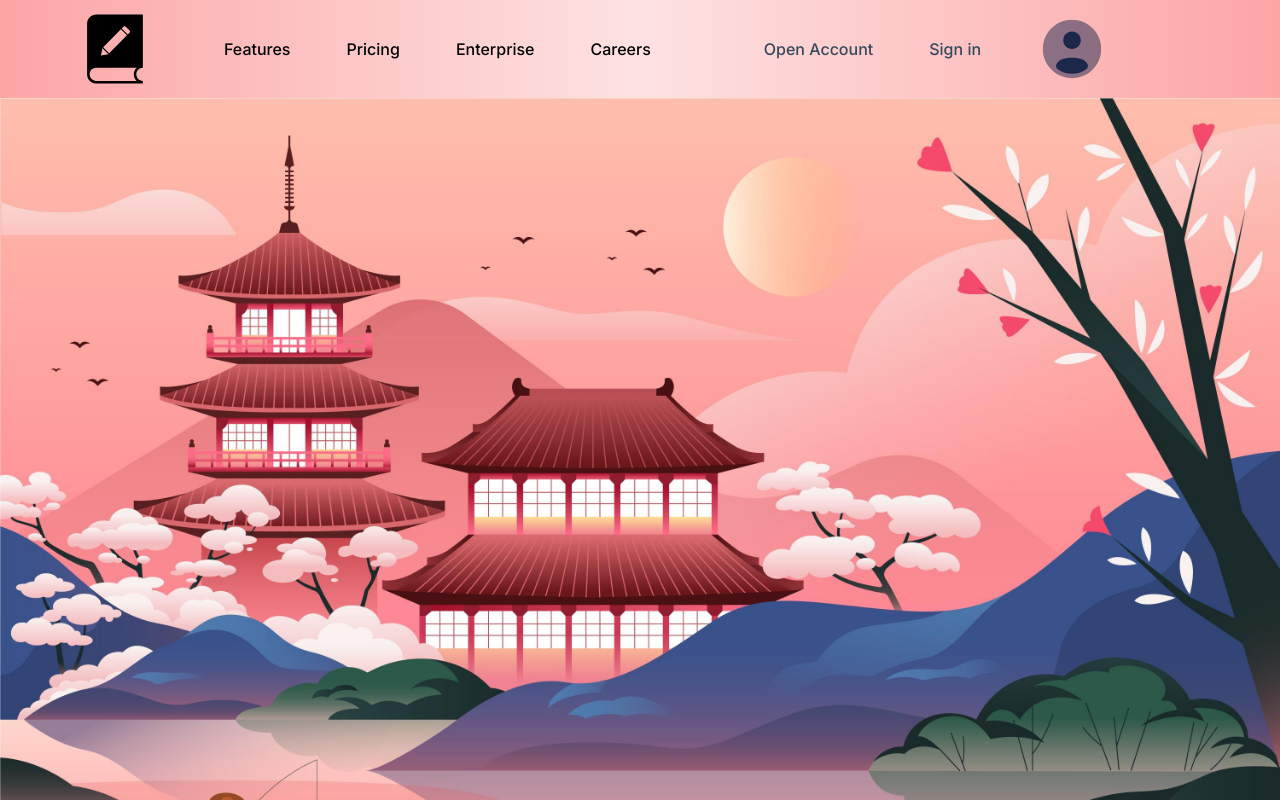
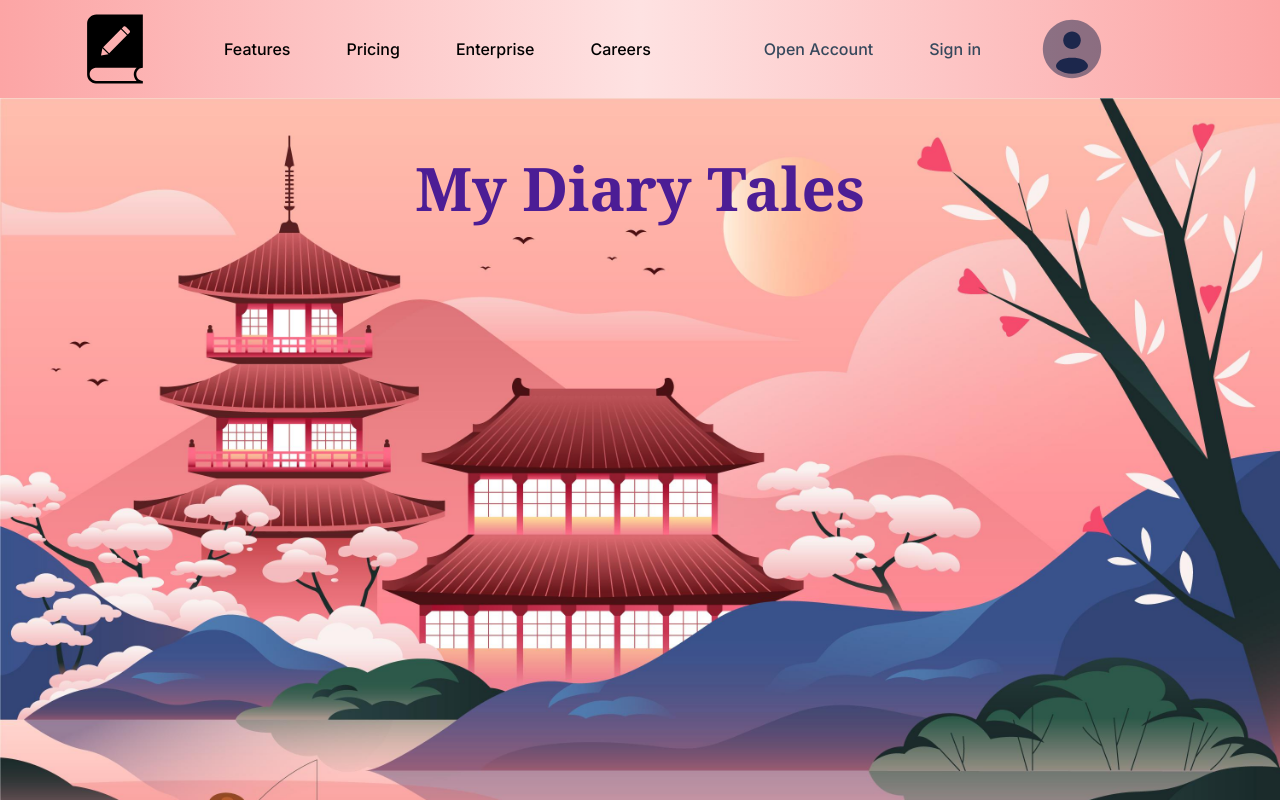
Before and after one commit to aswathyeg/next-js-experiment, a Next.js app: page / in a window 1280 px wide. Shown: the top 800 px of the page. Built offline with nearby package versions, Linux system fonts and the light colour scheme.

Commit message:
added text on image

```diff
--- a/app/landing/page.tsx
+++ b/app/landing/page.tsx
@@ -2,15 +2,30 @@ import Image from "next/image";
 import Link from "next/link";
  import landscape from '@/public/landscape.jpg'
 import { Navbar } from "../navbar/page";
+import { acme } from '@/app/ui/fonts';
 export function Landing(){
     return(
         <div>
-            {/* <h1>Landing</h1>
-            <Link href="/ui/login">Login</Link> */}
-            <Navbar/>
+
+                      <Navbar/>
+<div className="flex flex-col items-center justify-between ">
+
+            <div className="">
             <Image src={landscape}
             alt="landscape"
-            className='w-full h-full object-cover lg:h-auto' priority/>
-        </div>
+            className="priority w-full"
+            // width={1000}
+            // height={1000}
+            />
+            </div>
+            <div className=" absolute max-w-screen-lg m-auto-h-[200vh] py-5 px-5 my-10 text-center text-6xl text-violet font-serif font-extrabold">
+
+            <h1>My Diary Tales</h1>
+            </div>
+            </div>
+               </div>
+
+
+
     )
 }
```
